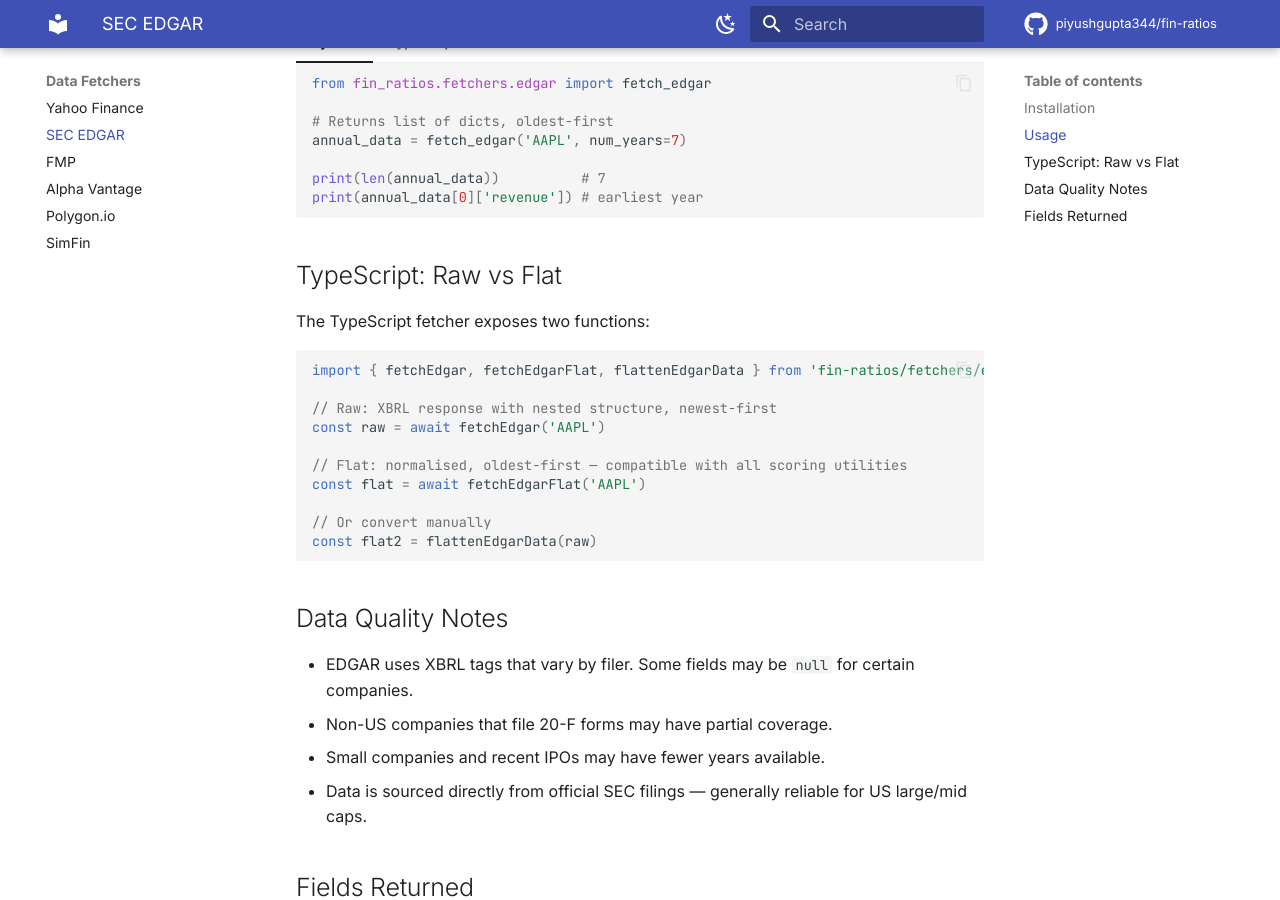
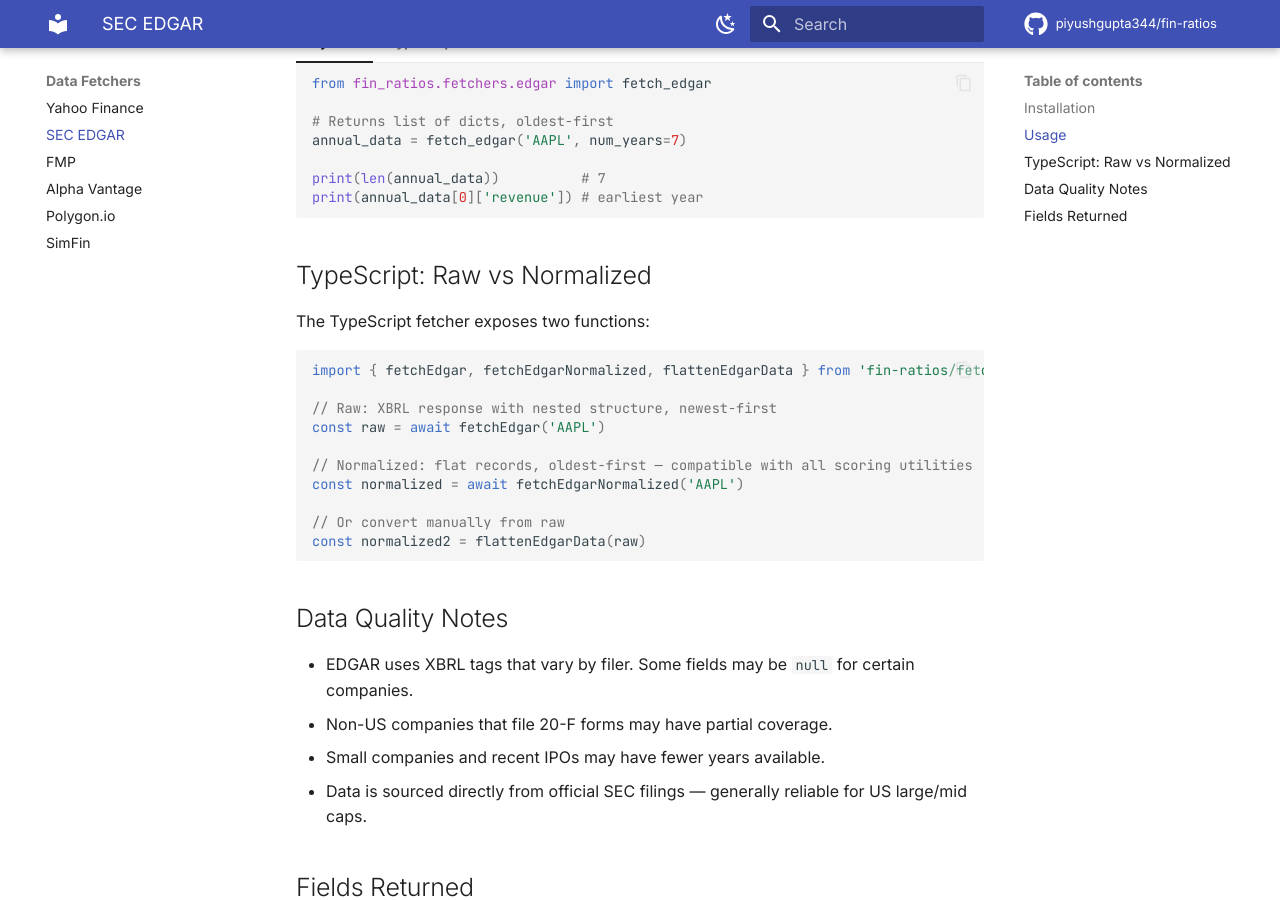
Before and after one commit to Stephani947/fin-ratios, an MkDocs documentation site: the page built from docs/fetchers/edgar.md, in a window 1280 px wide and 900 px high, scrolled down 478 px. Built offline with MkDocs 1.6.1 and Material for MkDocs 9.7.7, drawn with Linux system fonts in a browser that asks for light colours; comment, search, counter and statistics services are not loaded.

Commit message:
chore: release-checklist hardening pass — CI, docs, packaging
CI:
- Add mypy type-check job to CI
- Add Python wheel smoke test to publish-check (import + basic assert)
- Remove bogus examples/*.py root glob (no such dir); fix to python/examples/
- Remove main-only guard on publish-check so PRs also validate packages
- Add pymdown-extensions to docs CI install (required for snippets)

Release:
- Remove password field from PyPI publish step; use pure OIDC trusted publishing
- Add wheel smoke test before PyPI publish in release workflow
- Remove --allow-dirty flag from JSR publish

Docs:
- Add pymdownx.snippets to mkdocs.yml (fixes blank changelog page)
- Update fetchers/edgar.md to use fetchEdgarNormalized (deprecate fetchEdgarFlat ref)

Content:
- Fix CHANGELOG.md: header at top, correct semver order (1.0.2→0.1.0), fix typo
- Fix README stale test counts: 89→165 (TypeScript), 306→410 (Python)
- Expand CONTRIBUTING.md: add critical cp README.md LICENSE python/ setup step,
  add ruff/mypy/typecheck commands, add PR process section
- Add ./hooks export to jsr.json (parity with package.json)

Security:
- Add CodeQL workflow (Python + JS/TS, weekly schedule + PR/push triggers)

````diff
--- a/docs/fetchers/edgar.md
+++ b/docs/fetchers/edgar.md
@@ -25,30 +25,30 @@
 === "TypeScript"
 
     ```typescript
-    import { fetchEdgarFlat } from 'fin-ratios/fetchers/edgar'
+    import { fetchEdgarNormalized } from 'fin-ratios/fetchers/edgar'
 
-    // Returns oldest-first flat records
-    const annualData = await fetchEdgarFlat('AAPL', { numYears: 7 })
+    // Returns oldest-first flat records, ready for all scoring utilities
+    const annualData = await fetchEdgarNormalized('AAPL', { numYears: 7 })
 
     console.log(annualData.length)          // 7
     console.log(annualData[0].revenue)      // earliest year
     ```
 
-## TypeScript: Raw vs Flat
+## TypeScript: Raw vs Normalized
 
 The TypeScript fetcher exposes two functions:
 
 ```typescript
-import { fetchEdgar, fetchEdgarFlat, flattenEdgarData } from 'fin-ratios/fetchers/edgar'
+import { fetchEdgar, fetchEdgarNormalized, flattenEdgarData } from 'fin-ratios/fetchers/edgar'
 
 // Raw: XBRL response with nested structure, newest-first
 const raw = await fetchEdgar('AAPL')
 
-// Flat: normalised, oldest-first — compatible with all scoring utilities
-const flat = await fetchEdgarFlat('AAPL')
+// Normalized: flat records, oldest-first — compatible with all scoring utilities
+const normalized = await fetchEdgarNormalized('AAPL')
 
-// Or convert manually
-const flat2 = flattenEdgarData(raw)
+// Or convert manually from raw
+const normalized2 = flattenEdgarData(raw)
 ```
 
 ## Data Quality Notes
--- a/mkdocs.yml
+++ b/mkdocs.yml
@@ -58,6 +58,8 @@
       anchor_linenums: true
   - pymdownx.tabbed:
       alternate_style: true
+  - pymdownx.snippets:
+      base_path: ['.']
   - pymdownx.emoji:
       emoji_index: !!python/name:material.extensions.emoji.twemoji
       emoji_generator: !!python/name:material.extensions.emoji.to_svg
````
Also changed, not shown: CHANGELOG.md (+115 -115 lines), CONTRIBUTING.md (+49 -8 lines), README.md (+3 -3 lines), 6 other files.
